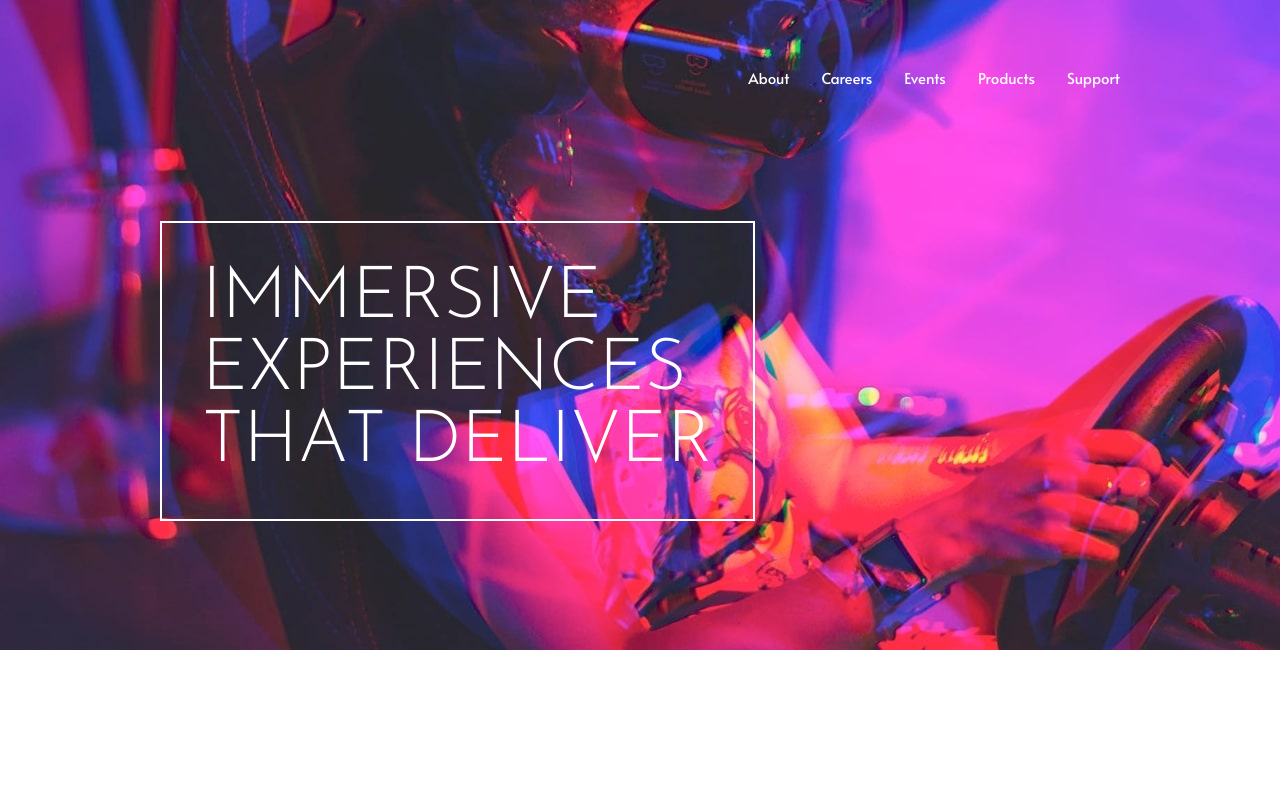
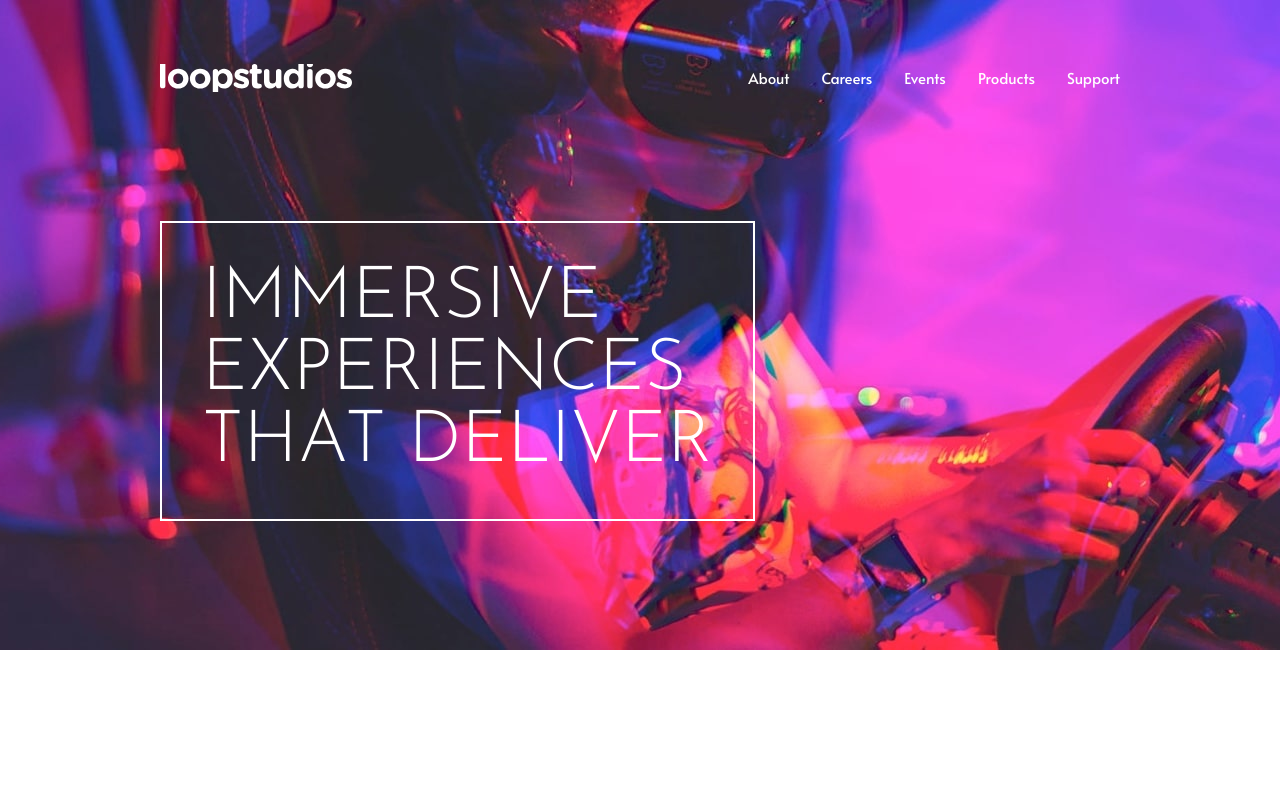
Before and after one commit to doaaabdelfattah/frontend-mentor-challenges, a plain HTML site: page docs/loopstudios-landing-page/index.html in a window 1280 px wide. Shown: the top 800 px of the page. Drawn offline with nearby package versions, Linux system fonts and the light colour scheme; files that its build step writes are made by us from their sources; the site is published under a folder, as on GitHub Pages, so addresses that start at the root find nothing.

Commit message:
fix logo

```diff
--- a/docs/loopstudios-landing-page/index.html
+++ b/docs/loopstudios-landing-page/index.html
@@ -22,7 +22,7 @@
   <!-- 🌐 Header / Navbar -->
   <header>
     <nav class="header__nav container" aria-label="Main Navigation">
-      <a href="#" class="header__nav-logo"><img src="/images/logo.svg" alt=""></a>
+      <a href="#" class="header__nav-logo"><img src="./images/logo.svg" alt=""></a>
       <ul class="header__menu">
         <li class=""><a href="#" class="nav__link">About</a></li>
         <li class=""><a href="#" class="nav__link">Careers</a></li>
```
